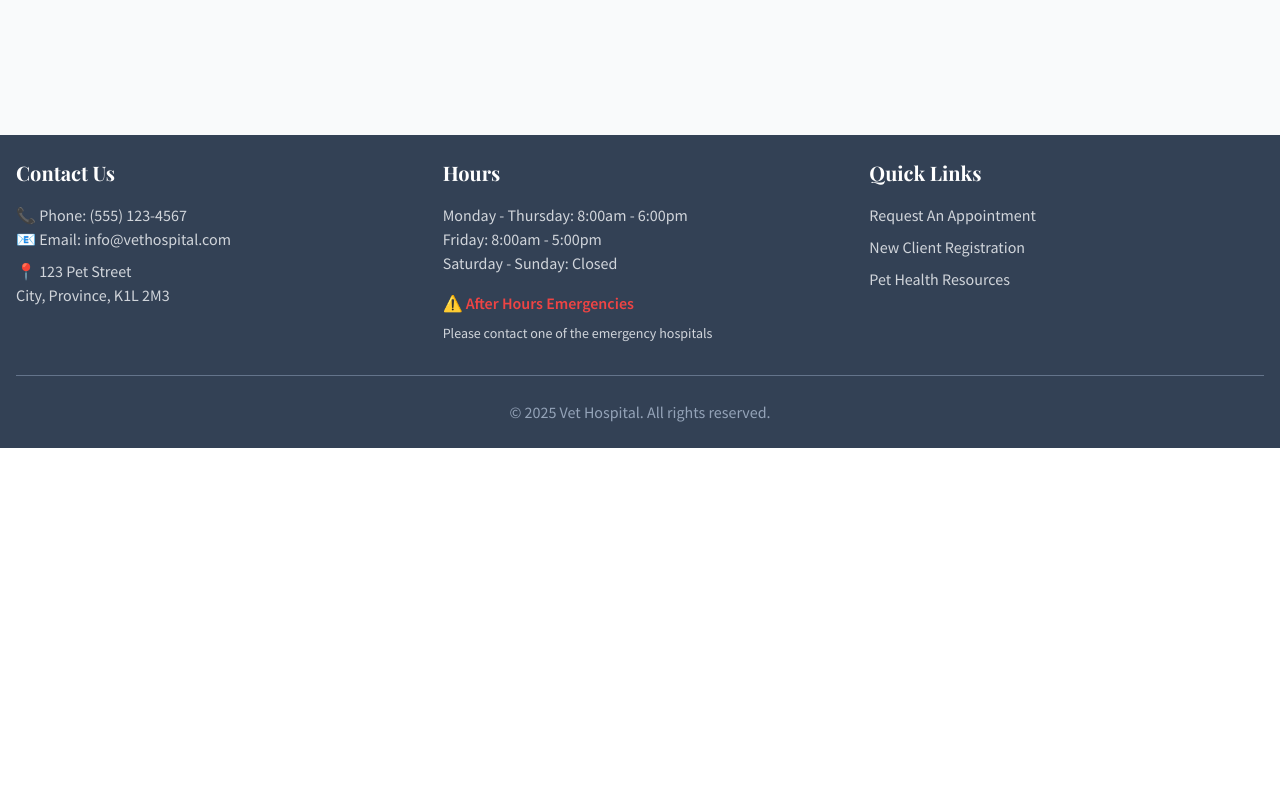
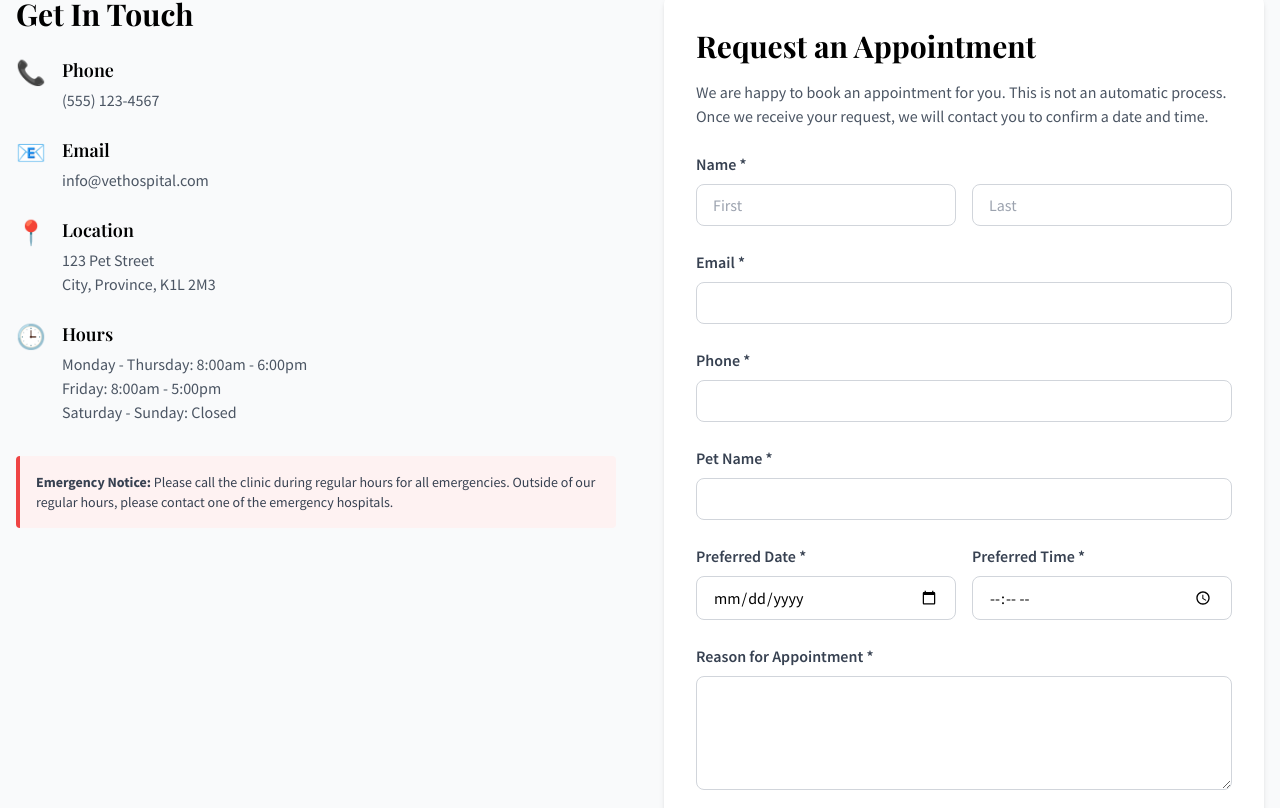
Before and after one commit to chab0114/portfolio-Vet-Hospital-Web, a React (Create React App) app: page /contact in a window 1280 px wide. Shown: the part 352-1160 px from the top of the page. Before the commit the page ends 800 px from the top, so only its background shows below. Built offline with nearby package versions, Linux system fonts and the light colour scheme.

Commit message:
Add Contact page and update routing in App component

```diff
--- a/src/App.js
+++ b/src/App.js
@@ -2,6 +2,7 @@ import { BrowserRouter as Router, Routes, Route } from "react-router-dom";
 import Header from "./components/Header";
 import Footer from "./components/Footer";
 import Home from "./pages/Home";
+import Contact from "./pages/Contact";
 
 function App() {
   return (
@@ -11,6 +12,7 @@ function App() {
         <main className="flex-grow">
           <Routes>
             <Route path="/" element={<Home />} />
+            <Route path="/contact" element={<Contact />} />
           </Routes>
         </main>
         <Footer />
--- a/src/components/Header.jsx
+++ b/src/components/Header.jsx
@@ -13,7 +13,7 @@ function Header() {
         <nav className="hidden md:block">
           <ul className="flex space-x-8 font-secondary">
             <li>
-              <a href="#" className="text-secondary-dark hover:text-primary font-semibold transition">
+              <a href="/" className="text-secondary-dark hover:text-primary font-semibold transition">
                 Home
               </a>
             </li>
@@ -33,7 +33,7 @@ function Header() {
               </a>
             </li>
             <li>
-              <a href="#" className="text-secondary-dark hover:text-primary font-semibold transition">
+              <a href="/contact" className="text-secondary-dark hover:text-primary font-semibold transition">
                 Contact
               </a>
             </li>
--- /dev/null
+++ b/src/pages/Contact.jsx
@@ -0,0 +1,196 @@
+function Contact() {
+  return (
+    <div>
+      {/* Header Section */}
+      <section className="bg-primary text-white py-16">
+        <div className="container mx-auto px-4 text-center">
+          <h1 className="text-4xl font-primary font-bold mb-4">Contact Us</h1>
+          <p className="text-lg font-secondary">
+            We're here to help! Book an appointment or get in touch.
+          </p>
+        </div>
+      </section>
+
+      {/* Contact Info & Form Section */}
+      <section className="py-16 bg-gray-50">
+        <div className="container mx-auto px-4">
+          <div className="grid grid-cols-1 lg:grid-cols-2 gap-12">
+
+            {/* Left Side - Contact Information */}
+            <div>
+              <h2 className="text-3xl font-primary font-bold mb-6">Get In Touch</h2>
+
+              <div className="space-y-6">
+                <div className="flex items-start gap-4">
+                  <div className="text-2xl">📞</div>
+                  <div>
+                    <h3 className="font-primary font-semibold text-lg mb-1">Phone</h3>
+                    <p className="text-gray-600 font-secondary">(555) 123-4567</p>
+                  </div>
+                </div>
+
+                <div className="flex items-start gap-4">
+                  <div className="text-2xl">📧</div>
+                  <div>
+                    <h3 className="font-primary font-semibold text-lg mb-1">Email</h3>
+                    <p className="text-gray-600 font-secondary">info@vethospital.com</p>
+                  </div>
+                </div>
+
+                <div className="flex items-start gap-4">
+                  <div className="text-2xl">📍</div>
+                  <div>
+                    <h3 className="font-primary font-semibold text-lg mb-1">Location</h3>
+                    <p className="text-gray-600 font-secondary">
+                      123 Pet Street<br />
+                      City, Province, K1L 2M3
+                    </p>
+                  </div>
+                </div>
+
+                <div className="flex items-start gap-4">
+                  <div className="text-2xl">🕒</div>
+                  <div>
+                    <h3 className="font-primary font-semibold text-lg mb-1">Hours</h3>
+                    <p className="text-gray-600 font-secondary">
+                      Monday - Thursday: 8:00am - 6:00pm<br />
+                      Friday: 8:00am - 5:00pm<br />
+                      Saturday - Sunday: Closed
+                    </p>
+                  </div>
+                </div>
+              </div>
+
+              {/* Emergency Notice */}
+              <div className="mt-8 p-4 bg-red-50 border-l-4 border-danger rounded">
+                <p className="text-sm text-gray-700 font-secondary">
+                  <strong>Emergency Notice:</strong> Please call the clinic during regular hours for all emergencies.
+                  Outside of our regular hours, please contact one of the emergency hospitals.
+                </p>
+              </div>
+            </div>
+
+            {/* Right Side - Appointment Request Form */}
+            <div className="bg-white p-8 rounded-lg shadow-md">
+              <h2 className="text-3xl font-primary font-bold mb-4">Request an Appointment</h2>
+              <p className="text-gray-600 font-secondary mb-6">
+                We are happy to book an appointment for you. This is not an automatic process.
+                Once we receive your request, we will contact you to confirm a date and time.
+              </p>
+
+              <form className="space-y-6">
+                {/* Name */}
+                <div>
+                  <label className="block text-gray-700 font-secondary font-semibold mb-2">
+                    Name *
+                  </label>
+                  <div className="grid grid-cols-2 gap-4">
+                    <input
+                      type="text"
+                      placeholder="First"
+                      className="border border-gray-300 rounded-lg px-4 py-2 font-secondary focus:outline-none focus:ring-2 focus:ring-primary"
+                      required
+                    />
+                    <input
+                      type="text"
+                      placeholder="Last"
+                      className="border border-gray-300 rounded-lg px-4 py-2 font-secondary focus:outline-none focus:ring-2 focus:ring-primary"
+                      required
+                    />
+                  </div>
+                </div>
+
+                {/* Email */}
+                <div>
+                  <label className="block text-gray-700 font-secondary font-semibold mb-2">
+                    Email *
+                  </label>
+                  <input
+                    type="email"
+                    className="w-full border border-gray-300 rounded-lg px-4 py-2 font-secondary focus:outline-none focus:ring-2 focus:ring-primary"
+                    required
+                  />
+                </div>
+
+                {/* Phone */}
+                <div>
+                  <label className="block text-gray-700 font-secondary font-semibold mb-2">
+                    Phone *
+                  </label>
+                  <input
+                    type="tel"
+                    className="w-full border border-gray-300 rounded-lg px-4 py-2 font-secondary focus:outline-none focus:ring-2 focus:ring-primary"
+                    required
+                  />
+                </div>
+
+                {/* Pet Name */}
+                <div>
+                  <label className="block text-gray-700 font-secondary font-semibold mb-2">
+                    Pet Name *
+                  </label>
+                  <input
+                    type="text"
+                    className="w-full border border-gray-300 rounded-lg px-4 py-2 font-secondary focus:outline-none focus:ring-2 focus:ring-primary"
+                    required
+                  />
+                </div>
+
+                {/* Preferred Date & Time */}
+                <div className="grid grid-cols-2 gap-4">
+                  <div>
+                    <label className="block text-gray-700 font-secondary font-semibold mb-2">
+                      Preferred Date *
+                    </label>
+                    <input
+                      type="date"
+                      className="w-full border border-gray-300 rounded-lg px-4 py-2 font-secondary focus:outline-none focus:ring-2 focus:ring-primary"
+                      required
+                    />
+                  </div>
+                  <div>
+                    <label className="block text-gray-700 font-secondary font-semibold mb-2">
+                      Preferred Time *
+                    </label>
+                    <input
+                      type="time"
+                      className="w-full border border-gray-300 rounded-lg px-4 py-2 font-secondary focus:outline-none focus:ring-2 focus:ring-primary"
+                      required
+                    />
+                  </div>
+                </div>
+
+                {/* Reason for Appointment */}
+                <div>
+                  <label className="block text-gray-700 font-secondary font-semibold mb-2">
+                    Reason for Appointment *
+                  </label>
+                  <textarea
+                    rows="4"
+                    className="w-full border border-gray-300 rounded-lg px-4 py-2 font-secondary focus:outline-none focus:ring-2 focus:ring-primary"
+                    required
+                  ></textarea>
+                </div>
+
+                {/* Submit Button */}
+                <button
+                  type="submit"
+                  className="w-full bg-primary text-white py-3 rounded-lg font-secondary font-semibold hover:bg-primary-dark transition"
+                >
+                  Submit Request
+                </button>
+
+                <p className="text-sm text-gray-600 font-secondary text-center">
+                  If your appointment has not been confirmed within 24 hours, please contact us by phone.
+                </p>
+              </form>
+            </div>
+
+          </div>
+        </div>
+      </section>
+    </div>
+  );
+}
+
+export default Contact;
```
